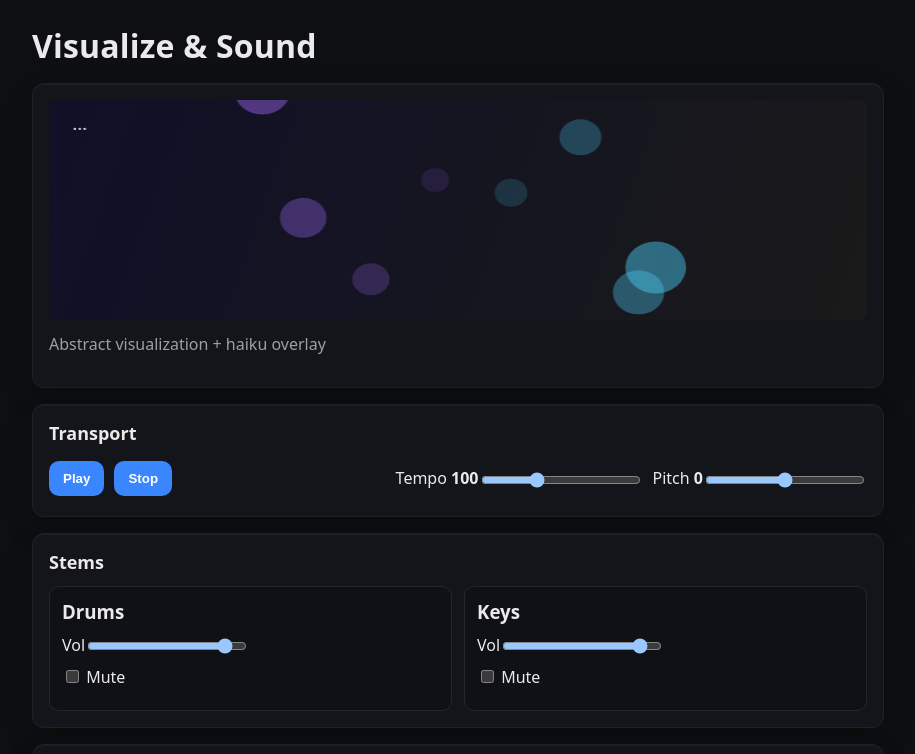
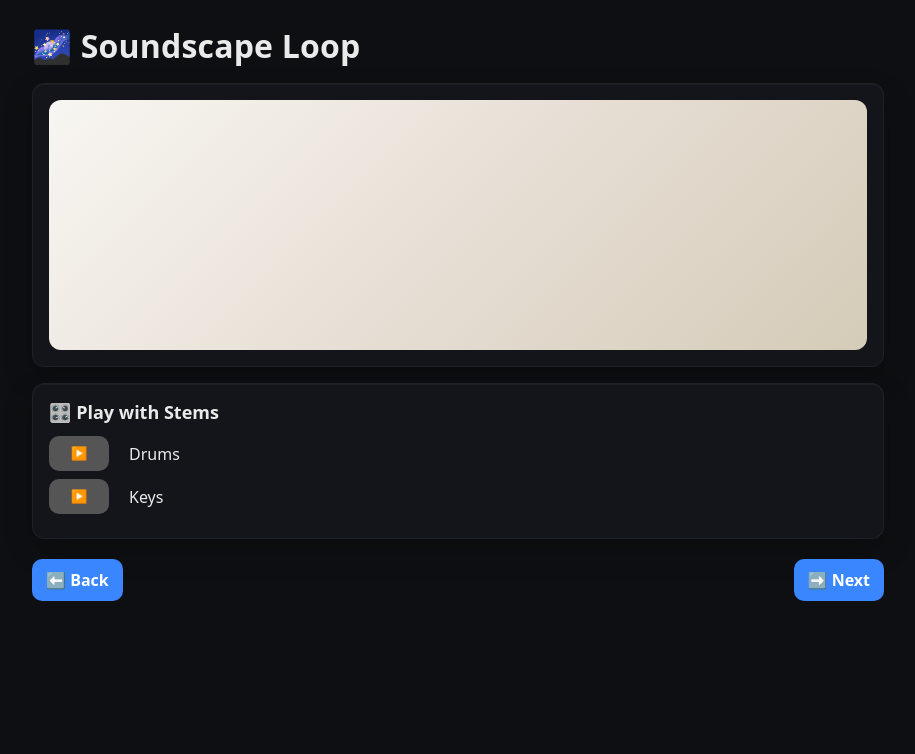
Before and after one commit to djq-dev/quodx-demo-clean, a Next.js app: page /visualize in a window 1280 px wide. Shown: the top 754 px of the page, without its empty margins (182-1097 px from the left). Built offline with nearby package versions, Linux system fonts and the light colour scheme.

Commit message:
Update visualize.js

```diff
--- a/pages/visualize.js
+++ b/pages/visualize.js
@@ -1,243 +1,108 @@
-import { useEffect, useRef, useState } from "react";
-import { useRouter } from "next/router";
-
-const TRACKS = {
-  drums: "/assets/drums.wav",
-  keys:  "/assets/keys.wav"
-};
-const PALETTE = ["vocals","bass","guitar","synth","pads","strings"];
+import { useEffect, useState } from "react";
 
 export default function Visualize() {
-  const r = useRouter();
-  const [ritual, setRitual] = useState(null);
-  const [haiku, setHaiku] = useState("…");
-  const canvasRef = useRef(null);
-
-  // audio
-  const audioCtxRef = useRef(null);
-  const masterGainRef = useRef(null);
-  const buffersRef = useRef({});
-  const sourcesRef = useRef({});
-  const gainsRef = useRef({});
-  const [isPlaying, setIsPlaying] = useState(false);
-  const [tempo, setTempo] = useState(100);
-  const [semitones, setSemitones] = useState(0);
-  const [vol, setVol] = useState({ drums: 0.9, keys: 0.9 });
-  const [mute, setMute] = useState({ drums: false, keys: false });
-
-  // drag/drop
-  const [rack, setRack] = useState([]);
-
-  const rate = () => (tempo / 100) * Math.pow(2, semitones/12);
+  const [playing, setPlaying] = useState(null);
+  const [ritualWords, setRitualWords] = useState([]);
+  const audioRef = useState({})[0];
 
   useEffect(() => {
-    // load ritual from storage
-    const raw = typeof window !== "undefined" ? localStorage.getItem("quodx.ritual") : null;
-    if (raw) {
-      const obj = JSON.parse(raw);
-      setRitual(obj);
-      setHaiku(obj.haiku || "…");
-    }
-    // load remix settings
-    const remixRaw = typeof window !== "undefined" ? localStorage.getItem("quodx.remix") : null;
-    if (remixRaw) {
-      const m = JSON.parse(remixRaw);
-      if (m.tempo_bpm) setTempo(m.tempo_bpm);
-      if (typeof m.pitch_semitones === "number") setSemitones(m.pitch_semitones);
-      if (m.modules) {
-        setVol({ drums: m.modules.drums?.volume ?? 0.9, keys: m.modules.keys?.volume ?? 0.9 });
-        setMute({ drums: !!m.modules.drums?.muted, keys: !!m.modules.keys?.muted });
+    if (typeof window !== "undefined") {
+      const stored = localStorage.getItem("quodx.words");
+      if (stored) {
+        setRitualWords(stored.split(/\s+/).slice(0, 10)); // limit to 10 words
       }
-      if (m.instruments) setRack(m.instruments);
     }
   }, []);
 
-  useEffect(() => {
-    // simple animated abstract on canvas
-    const ctx = canvasRef.current?.getContext("2d");
-    if (!ctx) return;
-    let t = 0, raf;
-    const loop = () => {
-      const { width, height } = canvasRef.current;
-      ctx.clearRect(0,0,width,height);
-      // gradient background
-      const g = ctx.createLinearGradient(0,0,width,height);
-      g.addColorStop(0, "#101028");
-      g.addColorStop(1, "#1a1a1a");
-      ctx.fillStyle = g; ctx.fillRect(0,0,width,height);
-
-      // moving circles influenced by tempo
-      const speed = tempo/100;
-      for (let i=0;i<8;i++) {
-        const x = (width/2) + Math.sin(t*0.01*(i+1)*speed) * (80 + i*15);
-        const y = (height/2) + Math.cos(t*0.012*(i+1)*speed) * (50 + i*12);
-        const radius = 12 + (i*2);
-        ctx.globalAlpha = 0.12 + (i*0.05);
-        ctx.beginPath();
-        ctx.arc(x, y, radius, 0, Math.PI*2);
-        ctx.fillStyle = i%2 ? "#4cc9f0" : "#a66cff";
-        ctx.fill();
+  function togglePlay(name, url) {
+    if (playing === name) {
+      audioRef[name].pause();
+      setPlaying(null);
+    } else {
+      if (!audioRef[name]) {
+        audioRef[name] = new Audio(url);
+        audioRef[name].loop = true;
       }
-      ctx.globalAlpha = 1;
-      // Haiku overlay
-      ctx.fillStyle = "#eaeaea";
-      ctx.font = "16px system-ui, -apple-system, Segoe UI, Roboto, Arial";
-      const lines = (haiku || "").split("\n");
-      lines.forEach((line, idx) => ctx.fillText(line, 20, 30 + idx*20));
-      t += 1;
-      raf = requestAnimationFrame(loop);
-    };
-    raf = requestAnimationFrame(loop);
-    return () => cancelAnimationFrame(raf);
-  }, [tempo, haiku]);
-
-  async function initAudio() {
-    if (audioCtxRef.current) return;
-    const AC = window.AudioContext || window.webkitAudioContext;
-    const ctx = new AC();
-    const master = ctx.createGain(); master.gain.value = 0.9; master.connect(ctx.destination);
-    audioCtxRef.current = ctx; masterGainRef.current = master;
-    // load buffers
-    const load = async (url) => {
-      const ab = await (await fetch(url)).arrayBuffer();
-      return await new Promise((res, rej)=> ctx.decodeAudioData(ab, res, rej));
-    };
-    const drums = await load(TRACKS.drums).catch(()=>null);
-    const keys  = await load(TRACKS.keys).catch(()=>null);
-    buffersRef.current = { drums, keys };
-  }
-
-  function createSource(name) {
-    const ctx = audioCtxRef.current;
-    const src = ctx.createBufferSource();
-    src.buffer = buffersRef.current[name];
-    src.loop = true;
-    src.playbackRate.value = rate();
-    const g = ctx.createGain();
-    g.gain.value = mute[name] ? 0 : vol[name];
-    src.connect(g).connect(masterGainRef.current);
-    sourcesRef.current[name] = src;
-    gainsRef.current[name] = g;
-  }
-
-  function start() {
-    if (!audioCtxRef.current || isPlaying) return;
-    ["drums","keys"].forEach(n => buffersRef.current[n] && createSource(n));
-    const t = Math.ceil(audioCtxRef.current.currentTime + 0.05);
-    Object.values(sourcesRef.current).forEach(s => s.start(t));
-    setIsPlaying(true);
-  }
-
-  function stop() {
-    Object.values(sourcesRef.current).forEach(s => { try{s.stop(0)}catch(e){} s.disconnect(); });
-    sourcesRef.current = {};
-    setIsPlaying(false);
-  }
-
-  // react to tempo/pitch while playing
-  useEffect(() => {
-    const s = sourcesRef.current;
-    Object.values(s).forEach(node => { if (node?.playbackRate) node.playbackRate.value = rate(); });
-  }, [tempo, semitones]);
-
-  function updateVol(name, value) {
-    setVol(v => ({ ...v, [name]: value }));
-    const g = gainsRef.current[name]; if (g) g.gain.value = mute[name] ? 0 : value;
-    persist();
-  }
-  function toggleMute(name, checked) {
-    setMute(m => ({ ...m, [name]: checked }));
-    const g = gainsRef.current[name]; if (g) g.gain.value = checked ? 0 : vol[name];
-    persist();
-  }
-
-  function onDragStart(e, inst){ e.dataTransfer.setData("text/plain", inst); }
-  function onDrop(e) {
-    const inst = e.dataTransfer.getData("text/plain");
-    if (inst && !rack.includes(inst)) setRack([...rack, inst]);
-    e.preventDefault(); persist([...rack, inst]);
-  }
-  function onDragOver(e){ e.preventDefault(); }
-
-  function persist(instruments) {
-    const modules = {
-      drums: { volume: vol.drums, muted: mute.drums },
-      keys:  { volume: vol.keys,  muted: mute.keys }
-    };
-    const data = {
-      tempo_bpm: tempo,
-      pitch_semitones: semitones,
-      modules,
-      instruments: instruments ?? rack
-    };
-    if (typeof window !== "undefined") localStorage.setItem("quodx.remix", JSON.stringify(data));
-  }
-
-  async function handlePlay() {
-    await initAudio();
-    start();
-  }
-  function handleStop(){ stop(); }
-
-  function next() {
-    persist();
-    r.push("/export");
+      audioRef[name].play();
+      setPlaying(name);
+    }
   }
 
   return (
     <div className="container">
-      <header><h1>Visualize & Sound</h1></header>
+      <header>
+        <h1>🌌 Soundscape Loop</h1>
+      </header>
 
       <section className="panel">
-        <canvas ref={canvasRef} width={700} height={220} style={{width:"100%", height:"220px", borderRadius:8, background:"#141414"}} />
-        <p className="muted" style={{marginTop:8}}>Abstract visualization + haiku overlay</p>
-      </section>
+        <div
+          style={{
+            width: "100%",
+            height: "250px",
+            background: "linear-gradient(135deg, #f8f6f2, #e7dfd5, #d4cbb8)",
+            borderRadius: "12px",
+            position: "relative",
+            overflow: "hidden"
+          }}
+        >
+          {/* Floating Orbs */}
+          {[...Array(6)].map((_, i) => (
+            <div
+              key={i}
+              className="orb"
+              style={{
+                top: `${Math.random() * 80}%`,
+                left: `${Math.random() * 80}%`,
+                animationDuration: `${8 + i * 2}s`
+              }}
+            ></div>
+          ))}
 
-      <section className="panel">
-        <h2>Transport</h2>
-        <div className="row">
-          <button onClick={handlePlay} disabled={isPlaying}>Play</button>
-          <button onClick={handleStop} disabled={!isPlaying}>Stop</button>
-          <label style={{marginLeft:"auto"}}>Tempo <strong>{tempo}</strong>
-            <input type="range" min="80" max="140" value={tempo} onChange={e=>{ setTempo(+e.target.value); persist(); }} />
-          </label>
-          <label>Pitch <strong>{semitones}</strong>
-            <input type="range" min="-5" max="5" value={semitones} onChange={e=>{ setSemitones(+e.target.value); persist(); }} />
-          </label>
-        </div>
-      </section>
-
-      <section className="panel">
-        <h2>Stems</h2>
-        <div className="modules">
-          {["drums","keys"].map(name => (
-            <div className="module" key={name}>
-              <h3 style={{textTransform:"capitalize"}}>{name}</h3>
-              <label>Vol
-                <input type="range" min="0" max="1" step="0.01"
-                  value={vol[name]} onChange={e=>updateVol(name, +e.target.value)} />
-              </label>
-              <label>
-                <input type="checkbox" checked={mute[name]} onChange={e=>toggleMute(name, e.target.checked)} /> Mute
-              </label>
-            </div>
+          {/* Floating Words */}
+          {ritualWords.map((word, idx) => (
+            <span
+              key={idx}
+              className="floatingWord"
+              style={{
+                top: `${Math.random() * 80}%`,
+                animationDuration: `${10 + idx * 3}s`
+              }}
+            >
+              {word}
+            </span>
           ))}
         </div>
       </section>
 
       <section className="panel">
-        <h2>Add Instruments (drag to rack)</h2>
-        <div className="drag-grid">
-          {PALETTE.map(inst => (
-            <div key={inst} className="chip" draggable onDragStart={e=>onDragStart(e, inst)}>{inst}</div>
-          ))}
+        <h2>🎛️ Play with Stems</h2>
+        <div className="row" style={{ marginBottom: "8px" }}>
+          <button
+            onClick={() => togglePlay("drums", "/assets/drums.wav")}
+            className="secondary"
+            style={{ width: "60px" }}
+          >
+            {playing === "drums" ? "⏸️" : "▶️"}
+          </button>
+          <span style={{ marginLeft: "10px" }}>Drums</span>
         </div>
-        <div className="rack" onDrop={onDrop} onDragOver={onDragOver}>
-          {rack.length === 0 ? <span className="muted">Drag instruments here…</span> :
-            rack.map(i => <span className="pill" key={i}>{i}</span>)}
+        <div className="row" style={{ marginBottom: "8px" }}>
+          <button
+            onClick={() => togglePlay("keys", "/assets/keys.wav")}
+            className="secondary"
+            style={{ width: "60px" }}
+          >
+            {playing === "keys" ? "⏸️" : "▶️"}
+          </button>
+          <span style={{ marginLeft: "10px" }}>Keys</span>
         </div>
-        <div className="row"><button onClick={next}>Next: Signature Pack</button></div>
       </section>
+
+      {/* Back/Next */}
+      <div className="row" style={{ marginTop: "20px", justifyContent: "space-between" }}>
+        <a className="button" href="/">⬅️ Back</a>
+        <a className="button" href="/export">➡️ Next</a>
+      </div>
     </div>
   );
 }
```
